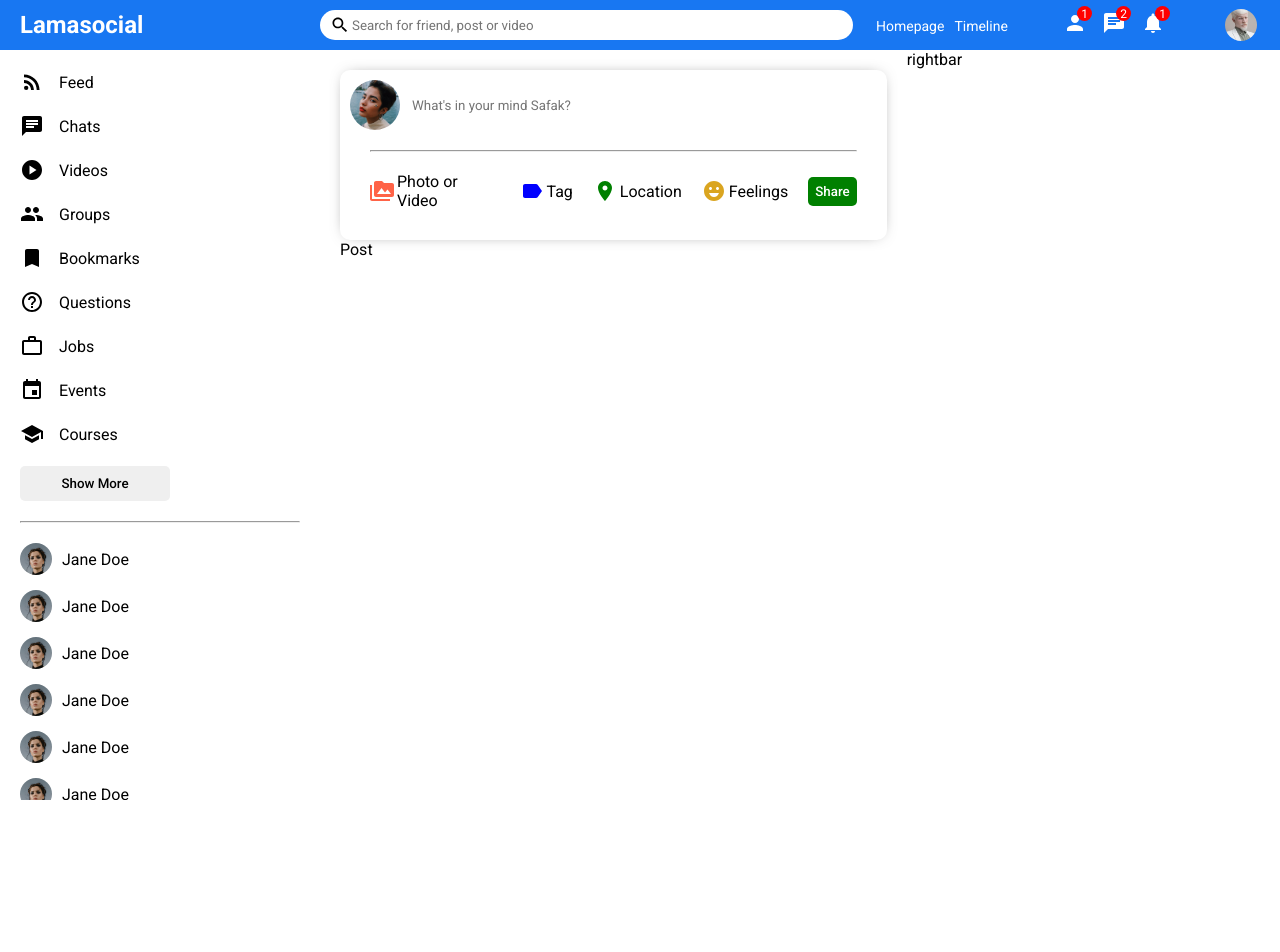
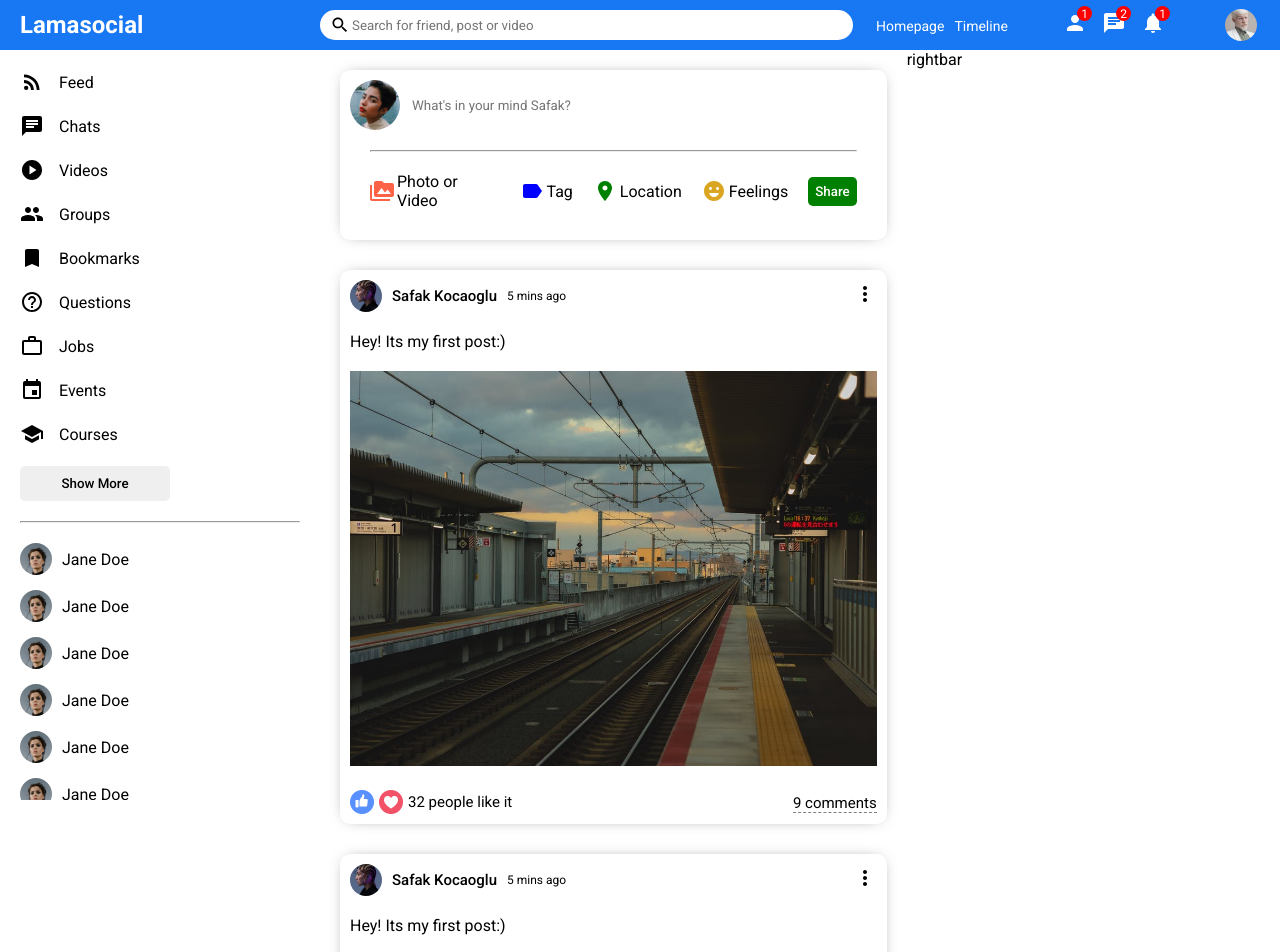
Before and after one commit to luuhuy2402/React-Social-media, a React (Create React App) app: page / in a window 1280 px wide. Shown: the top 952 px of the page. Before the commit the page ends 800 px from the top, so only its background shows below. Built offline with nearby package versions, Linux system fonts and the light colour scheme.

Commit message:
Post part

```diff
--- a/src/components/feed/Feed.jsx
+++ b/src/components/feed/Feed.jsx
@@ -8,6 +8,9 @@
       <div className="feedWrapper">
           <Share/>
           <Post/>
+          <Post/>
+          <Post/>
+          <Post/>
       </div>
     </div>
   )
--- a/src/components/post/Post.jsx
+++ b/src/components/post/Post.jsx
@@ -1,7 +1,41 @@
-import "./post.css"
+import "./post.css";
+import { MoreVert } from "@mui/icons-material";
 
 export default function Post() {
-  return (
-    <div>Post</div>
-  )
+    return (
+        <div className="post">
+            <div className="postWrapper">
+                <div className="postTop">
+                    <div className="postTopLeft">
+                        <img
+                            className="postProfileImg"
+                            src="/assets/person/6.jpeg"
+                            alt=""
+                        />
+                        <span className="postUsername">Safak Kocaoglu</span>
+                        <span className="postDate">5 mins ago</span>
+                    </div>
+                    <div className="postTopRight">
+                        <MoreVert />
+                    </div>
+                </div>
+                <div className="postCenter">
+                  <span className="postText">
+                    Hey! Its my first post:)
+                  </span>
+                  <img className="postImg" src="./assets/post/1.jpeg" alt="" />
+                </div>
+                <div className="postBottom">
+                  <div className="postBottomLeft">
+                    <img className="likeIcon" src="./assets/like.png" alt="" />
+                    <img  className="likeIcon" src="./assets/heart.png" alt="" />
+                    <span className="postLikeCounter"> 32 people like it</span>
+                  </div>
+                  <div className="postBottomRight">
+                    <span className="postCommentText">9 comments</span>
+                  </div>
+                </div>
+            </div>
+        </div>
+    );
 }
--- a/src/components/post/post.css
+++ b/src/components/post/post.css
@@ -0,0 +1,77 @@
+.post {
+    width: 100%;
+    border-radius: 10px;
+    box-shadow: 0px 0px 16px -8px rgba(0,0,0,0.68);
+    margin: 30px 0;
+}
+
+.postWrapper {
+    padding: 10px;
+}
+
+.postTop {
+    display: flex;
+    align-items: center;
+    justify-content: space-between;
+}
+
+.postTopLeft {
+    display: flex;
+    align-items:center;
+}
+
+.postProfileImg {
+    width: 32px;
+    height: 32px;
+    border-radius: 50%;
+    object-fit: cover;
+}
+
+.postUsername {
+    font-size: 15px;
+    font-weight: 500;
+    margin: 0 10px;
+}
+
+.postDate {
+    font-size: 12px;
+}
+
+.postCenter {
+    margin: 20px 0;
+}
+
+.postImg {
+    margin-top: 20px;
+    width: 100%;
+    max-height: 500px;
+    object-fit: contain;
+}
+
+.postBottom {
+    display: flex;
+    align-items:center;
+    justify-content:space-between;
+}
+
+.postBottomLeft {
+    display: flex;
+    align-items: center;
+}
+
+.likeIcon {
+    width: 24px;
+    height: 24px;
+    margin-right: 5px;
+    cursor: pointer;
+}
+
+.postLikeCounter {
+    font-size: 15px;
+}
+
+.postCommentText {
+    cursor: pointer;
+    border-bottom: 1px dashed gray;
+    font-size: 15px;
+}
```
